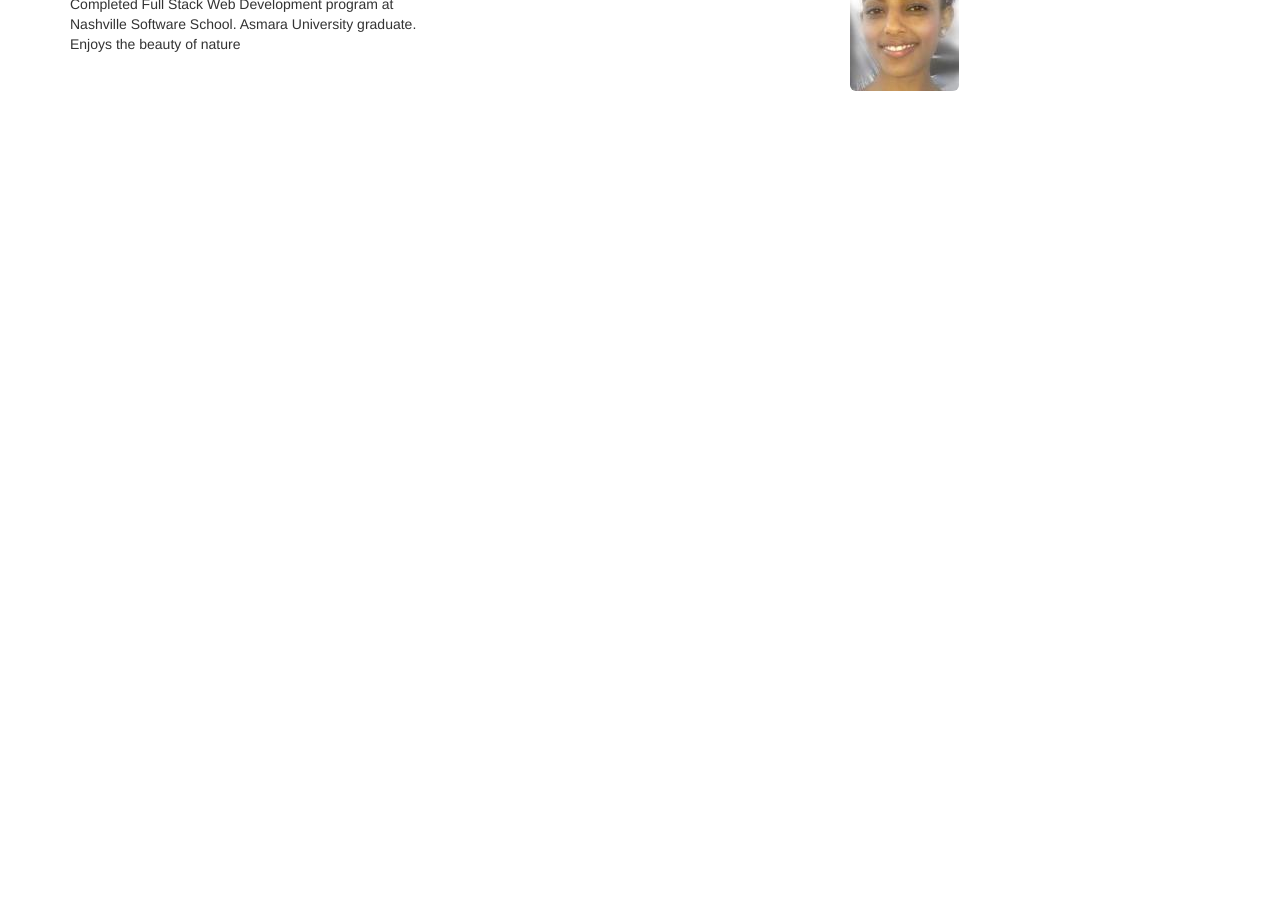
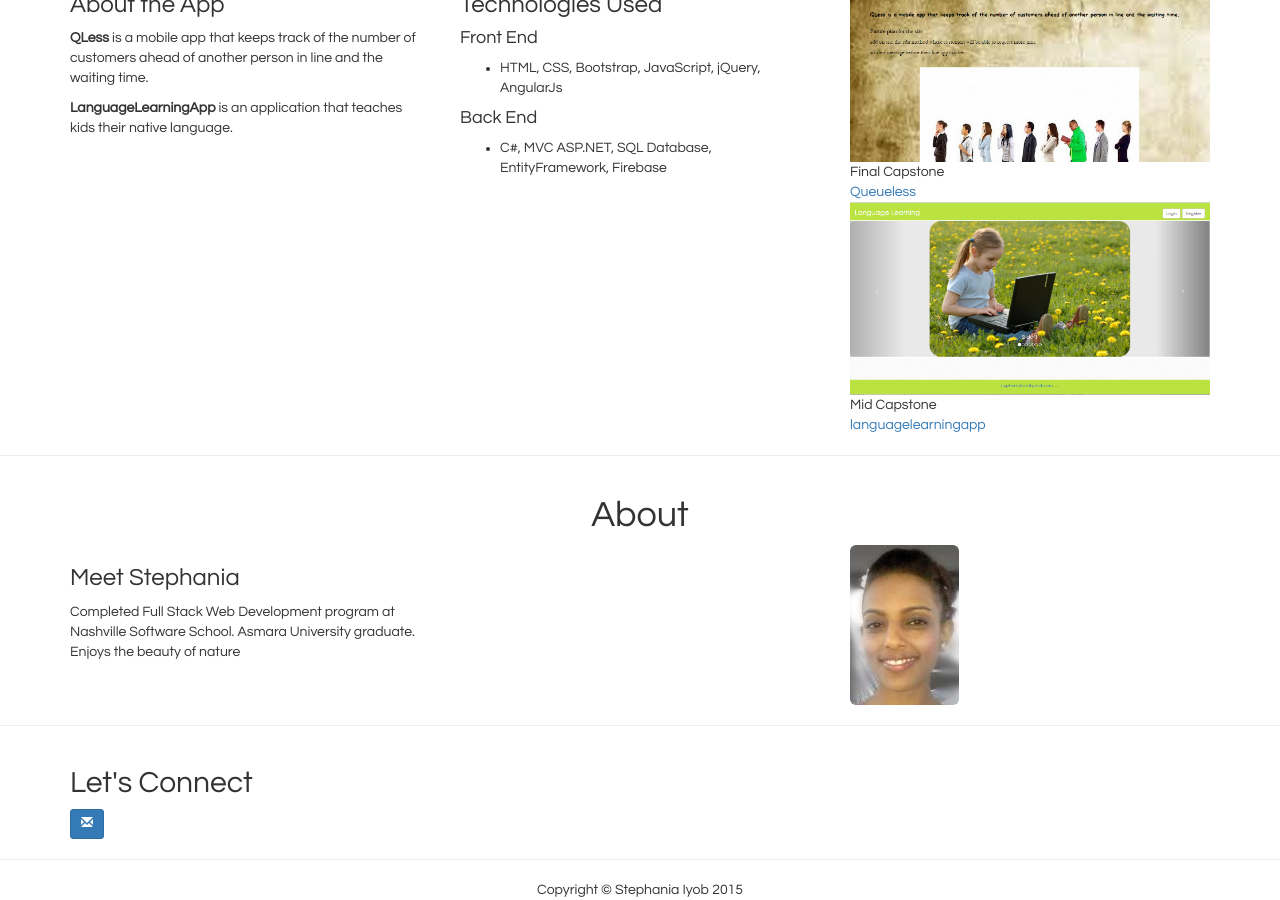
Before and after one commit to stephania07/CodeTest, a website: page index.html in a window 1280 px wide. Shown: the part 660-1560 px from the top of the page. Before the commit the page ends 800 px from the top, so only its background shows below. Drawn offline with Linux system fonts and the light colour scheme.

Commit message:
projects & contact

```diff
--- a/index.html
+++ b/index.html
@@ -14,8 +14,8 @@
 		</div>
 		<div>
 			<ul class="nav navbar-nav navbar-right">
-				<li class="active"><a href="#"> About</a></li>
-				<li><a href="#">Projects</a></li>
+				<li class="active"><a href="#"> Projects</a></li>
+				<li><a href="#">About</a></li>
 				<li><a href="#">Connect</a></li>
 			</ul>
 		</div>
@@ -78,6 +78,53 @@
 </div>
 </section>
 
+<hr>
+<!-- projects -->
+<section id="projects">
+<div class="container">
+	<div class="row">
+		<div class="col-lg-12">
+		<h1 class="text-center">Projects</h1>
+		</div>
+	</div>
+	<div class="row">
+	<div class="col-md-4">
+	<h3>About the App</h3>
+	<p><strong>QLess</strong> is a mobile app that keeps track of the number of customers ahead of another person in line and the waiting time.</p>
+	<p><strong>LanguageLearningApp</strong> is an application that teaches kids their native language.</p>
+
+
+	</div>
+	<div class="col-md-4">
+	<h3>Technologies Used</h3>
+	<h4>Front End</h4>
+			<ul>
+				<li>HTML, CSS, Bootstrap, JavaScript, jQuery, AngularJs
+				</li>
+			</ul>
+		<h4>Back End</h4>
+			<ul>
+				<li>C#, MVC ASP.NET, SQL Database, EntityFramework, Firebase</li>
+			</ul>
+
+	</div>
+		<div class="col-md-4">
+			<figure>
+				<img src="images\queless.png" class="img-responsive">
+				<figcaption>Final Capstone</figcaption>
+				<a href="http://qless.azurewebsites.net/#/">Queueless</a>
+			</figure>
+			<figure>
+				<img src="images\roundicons-thumbnail.png" class="img-responsive">
+				<figcaption>Mid Capstone </figcaption>
+				<a href="https://languagelearningapp.firebaseapp.com/#/">languagelearningapp</a>
+			</figure>
+		</div>
+	</div>
+</div>
+</section>
+
+<hr>
 <!-- about -->
 <section id="about">
 <div class="container">
@@ -88,7 +135,7 @@
 </div>
 <div class="row">
 	<div class="col-md-4">
-		<h2 class="section-heading"> Meet Stephania</h2>
+		<h3> Meet Stephania</h3>
 		<p>Completed Full Stack Web Development program at Nashville Software School.
 		Asmara University graduate. Enjoys the beauty of nature</p>
 	</div>
@@ -101,11 +148,31 @@
 </div>
 </section>
 
-<section id="projects">
-
+<hr>
+<!-- connect -->
+<section id="connect">
+<div class="container">
+<div class="row">
+<div class="col-md-4">
+	<h2>Let's Connect</h2>
+		<a href="mailto: stephaniaiyob@gmail.com" type="button" class="btn btn-primary btn-sm">
+          <span class="glyphicon glyphicon-envelope"></span>
+        </a>
+</div>
+</div>
+</div>
 </section>
-<section id="connect"></section>
-<footer></footer>
+<hr>
+<!-- copyright -->
+<footer>
+	 <div class="container">
+            <div class="row">
+                <div class="col-lg-12 text-center">
+                    <span class="copyright">Copyright &copy; Stephania Iyob 2015</span>
+                </div>
+            </div>
+    </div>
+</footer>
 <script type="text/javascript" src="bower_components/jquery/dist/jquery.min.js"></script>
 <script type="text/javascript" src="bower_components/bootstrap/dist/js/bootstrap.min.js"></script>
 </body>
--- a/style/main.css
+++ b/style/main.css
@@ -1,3 +1,8 @@
+body {
+	font-family: "Century Gothic";
+
+}
+
 .carousel-inner > .item > img,
   .carousel-inner > .item > a > img {
       width: 70%;
```
Also changed, not shown: images/queless.png (added), images/roundicons-thumbnail.png (added), images/weather.png (added).
